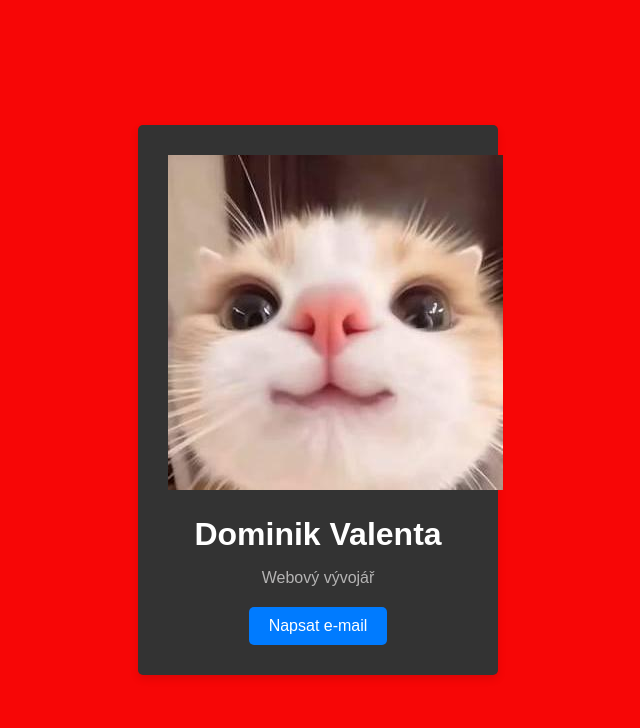
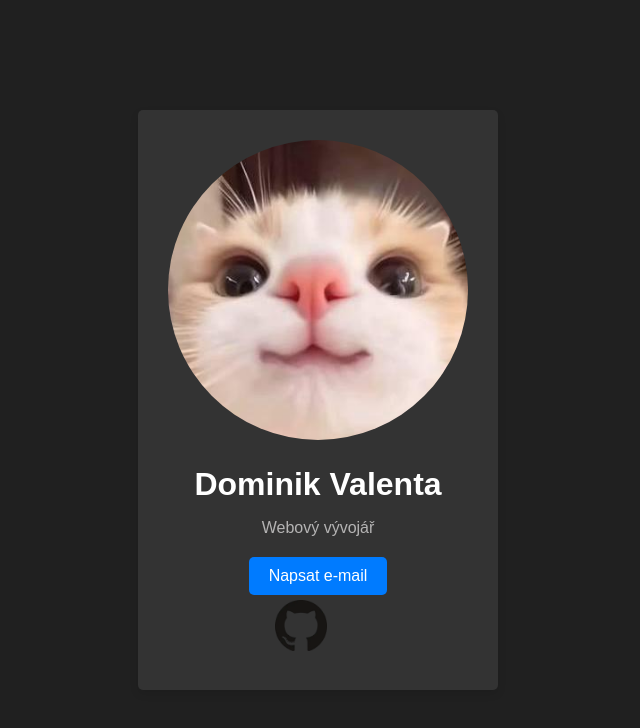
Before and after one commit to valentadominik/test, a plain HTML site: page index.html in a window 1280 px wide. Shown: the whole page, without its empty margins (322-962 px from the left). Drawn offline with Linux system fonts and the light colour scheme.

Commit message:
fix: styles

```diff
--- a/assets/css/style.css
+++ b/assets/css/style.css
@@ -1,6 +1,6 @@
 body {
   font-family: Arial, sans-serif;
-  background-color: #f70606;
+  background-color: #202020;
   display: flex;
   justify-content: center;
   align-items: center;
--- a/index.html
+++ b/index.html
@@ -4,14 +4,23 @@
     <meta charset="UTF-8" />
     <meta name="viewport" content="width=device-width, initial-scale=1.0" />
     <title>Moje vizitka</title>
-    <link rel="stylesheet" href="./assets/css/style.css">
+    <link rel="stylesheet" href="./assets/css/style.css" />
   </head>
   <body>
     <div class="card">
-      <img src="./assets/img/profile.jpg" alt="Profile Picture" />
+      <img
+        src="./assets/img/profile.jpg"
+        alt="Profile Picture"
+        class="profile-picture"
+      />
       <h1>Dominik Valenta</h1>
       <p>Webový vývojář</p>
       <a href="mailto:kontakt@dvalenta.eu" class="kontakt">Napsat e-mail</a>
+      <div class="social-links">
+        <a class="social-link">
+          <img src="./assets/img/github.webp" />
+        </a>
+      </div>
     </div>
   </body>
 </html>
```
Also changed, not shown: assets/img/github.webp (added).
